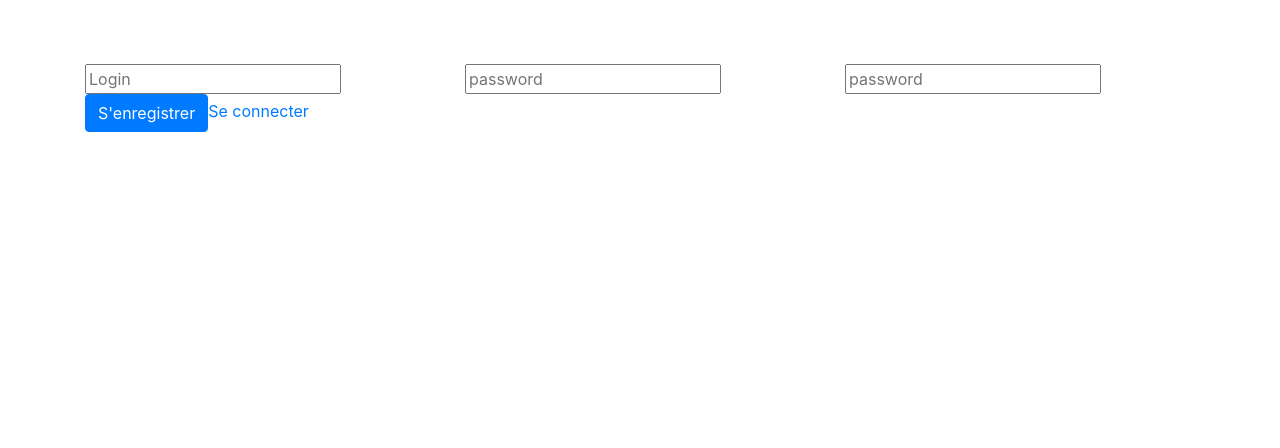
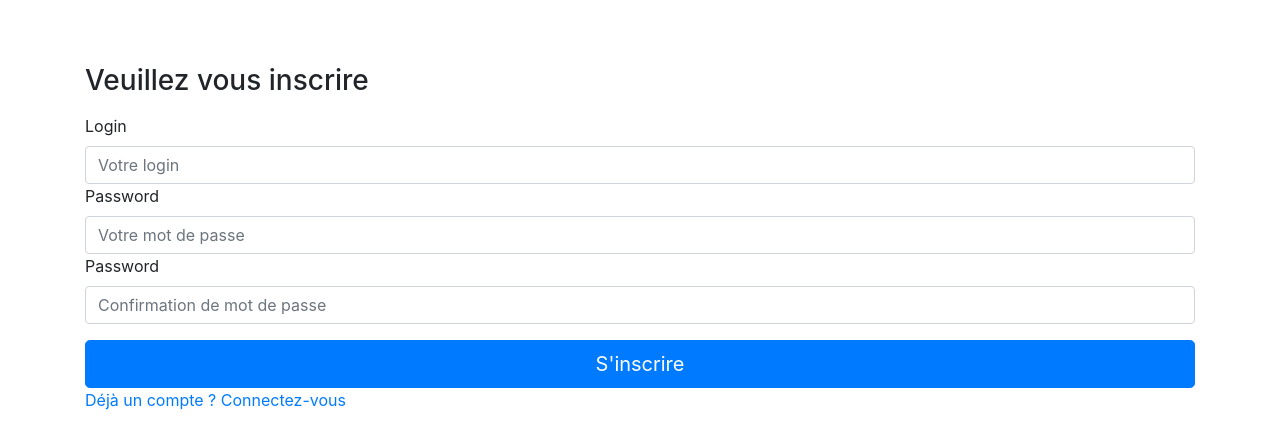
Before and after one commit to Shidraw/TezCazFront, a Nuxt app: page /register in a window 1280 px wide. Shown: the top 448 px of the page. Built offline with nearby package versions, Linux system fonts and the light colour scheme; what vue-toast-notification would draw is missing.

Commit message:
Final version of the Casino's Front pages

```diff
--- a/nuxt.config.js
+++ b/nuxt.config.js
@@ -14,7 +14,7 @@ export default {
     ],
     env: {
         CONTRACT_LOTO: 'KT1FtAYbrYFYmJB2CkcLAU9TCRTfiyh1L2eF',
-        CONTRACT_ROULETTE: 'KT1QGEPXZzXavDJ6P4y5eX5P4RbCKs3TRPq2'
+        CONTRACT_ROULETTE: 'KT1CUjWjhZCCVvSJdNz5ULta64jUKHjAX6o5'
     },
     plugins:[
         '~/plugins/notify'
--- a/pages/login.vue
+++ b/pages/login.vue
@@ -1,16 +1,28 @@
 <template>
-  <div class="container mt-5">
-    <div class="row">
-        <div class="col-4"><input type="text" v-model="form.login" placeholder="Login" name="" id=""></div>
-        <div class="col-4"><input type="password" v-model="form.password" placeholder="password" name="" id=""></div>
-    </div>
-    <div class="row">
-        <div class="col-12">
-            <button @click="login" type="button" class="btn btn-primary">Se connecter</button>
-            <nuxt-link to="/register">S'enregistrer</nuxt-link>
+  <div class="container mt-2">
+    <main class="form-signin">
+    <form>
+        <h1 class="h3 mb-3 fw-normal">Veuillez vous connecter</h1>
+
+        <div class="form-floating">
+        <label for="floatingInput">Login</label>
+        <input type="text" class="form-control" id="floatingInput" v-model="form.login" placeholder="Votre login">
         </div>
-    </div>
+        <div class="form-floating">
+        <label for="floatingPassword">Password</label>
+        <input type="password" class="form-control" id="floatingPassword" v-model="form.password" placeholder="Votre mot de passe">
+        </div>
+
+        <div class="ad mb-3">
+        </div>
+        <button @click="login" class="w-100 btn btn-lg btn-primary" type="button">Se connecter</button>
+        <div class="register mb-5">
+            <nuxt-link to="/register">Pas de compte ? Inscrivez-vous</nuxt-link>
+        </div>
+    </form>
+    </main>
   </div>
+
 </template>
 
 <script>
--- a/pages/register.vue
+++ b/pages/register.vue
@@ -1,16 +1,30 @@
 <template>
   <div class="container mt-5">
-    <div class="row">
-        <div class="col-4"><input type="text" v-model="form.login" placeholder="Login" name="" id=""></div>
-        <div class="col-4"><input type="password" v-model="form.password" placeholder="password" name="" id=""></div>
-        <div class="col-4"><input type="password" v-model="form.confirmation_password" placeholder="password" name="" id=""></div>
-    </div>
-    <div class="row">
-        <div class="col-12">
-            <button @click="register" type="button" class="btn btn-primary">S'enregistrer</button>
-            <nuxt-link to="/login">Se connecter</nuxt-link>
+    <main class="form-signin">
+    <form>
+        <h1 class="h3 mb-3 fw-normal">Veuillez vous inscrire</h1>
+
+        <div class="form-floating">
+        <label for="floatingInput">Login</label>
+        <input type="text" class="form-control" id="floatingInput" v-model="form.login" placeholder="Votre login">
         </div>
-    </div>
+        <div class="form-floating">
+        <label for="floatingPassword">Password</label>
+        <input type="password" class="form-control" id="floatingPassword" v-model="form.password" placeholder="Votre mot de passe">
+        </div>
+        <div class="form-floating">
+        <label for="floatingPasswordConfirm">Password</label>
+        <input type="password" class="form-control" id="floatingPasswordConfirm" v-model="form.confirmation_password" placeholder="Confirmation de mot de passe">
+        </div>
+
+        <div class="ad mb-3">
+        </div>
+        <button @click="register" class="w-100 btn btn-lg btn-primary" type="button">S'inscrire</button>
+        <div class="register mb-5">
+            <nuxt-link to="/login">Déjà un compte ? Connectez-vous</nuxt-link>
+        </div>
+    </form>
+    </main>
   </div>
 </template>
 
--- a/pages/roulette.vue
+++ b/pages/roulette.vue
@@ -75,8 +75,8 @@
                     number: null,
                     betValue: 1
                 },
-                red: [ 2, 4, 6, 8, 10, 11, 13, 15, 17, 20, 22, 24, 26, 28, 29, 31, 33, 35 ],
-                black: [ 1, 3, 5, 7, 9, 12, 14, 16, 18, 19, 21, 23, 25, 27, 30, 32, 34, 36 ],
+                red: [ '1', '3', '5', '7', '9', '12', '14', '16', '18', '19', '21', '23', '25', '27', '30', '32', '34', '36' ],
+                black: [ '2', '4', '6', '8', '10', '11', '13', '15', '17', '20', '22', '24', '26', '28', '29', '31', '33', '35' ],
                 HubConnexion: null
             }
         },
@@ -140,7 +140,9 @@
                             console.log("Ma public key Tezos :")
                             console.log(accountPkh)
                             console.log(transaction2.target.address)
+                            console.log("Numéro gagnant :")
                             console.log(transaction.parameter.value)
+                            console.log("Numéro choisi: ")
                             console.log($vm.form.number)
                             let redTest = $vm.red.indexOf(transaction.parameter.value)
                             console.log("Recherche dans tableau red")
```
